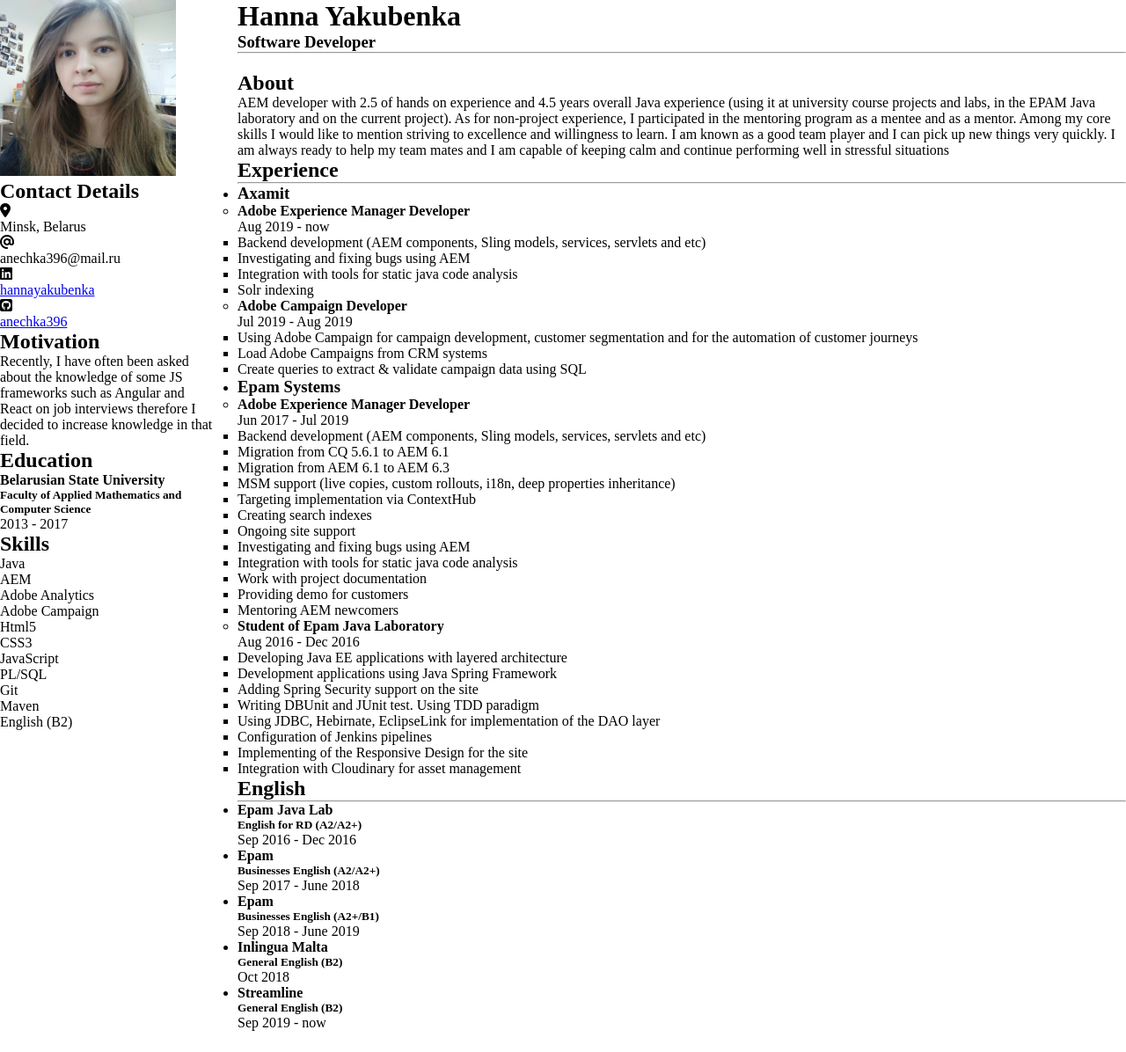
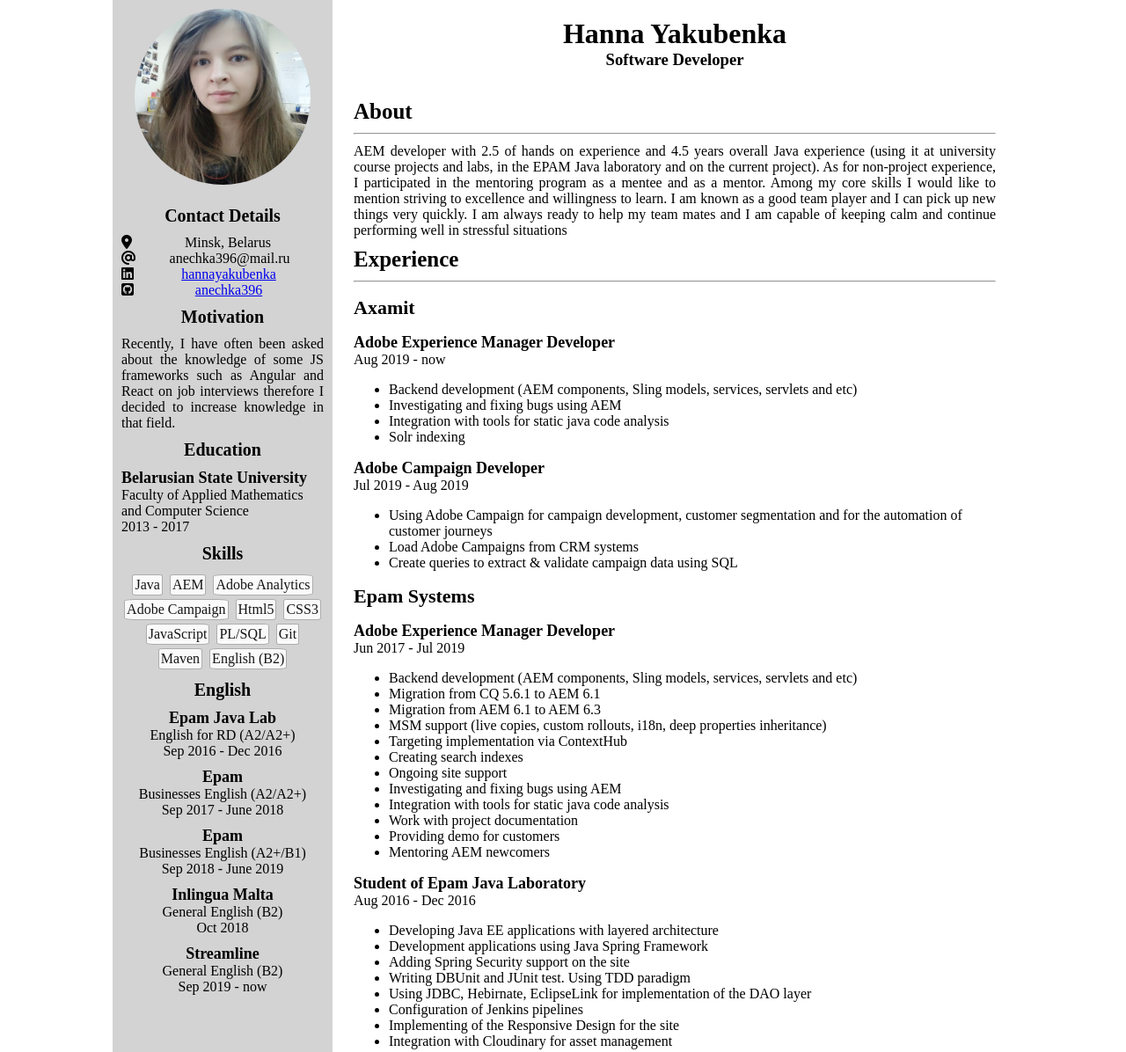
Before and after one commit to anechka396/rsschool-cv, a plain HTML site: page index.html in a window 1280 px wide. Shown: the top 1196 px of the page at 88% size. Before the commit the page ends 1172 px from the top, so only its background shows below. Drawn offline with Linux system fonts and the light colour scheme.

Commit message:
feat: add css styles

```diff
--- a/index.html
+++ b/index.html
@@ -12,11 +12,10 @@
   <header class="cv-header">
     <h1 class="cv-header__username">Hanna Yakubenka</h1>
     <h3 class="cv-header__user-title">Software Developer</h3>
-    <hr>
   </header>
   <aside>
     <figure class="cv-section-img">
-      <img class="cv-section-img__picture" src="./assets/images/profile_picture.jpg" alt="profile_picture" width="200">
+      <img class="cv-section-img__picture" src="./assets/images/profile_picture.jpg" alt="profile_picture">
     </figure>
     <section class="cv-aside-section cv-section-contacts">
       <h2 class="cv-aside-section__title">Contact Details</h2>
@@ -68,10 +67,41 @@
         <li class="cv-skills-list__item">English (B2)</li>
       </ul>
     </section>
+    <section class="cv-aside-section cv-section-english">
+      <h2 class="cv-aside-section__title">English</h2>
+      <ul class="cv-english-list">
+        <li class="cv-english-list__item">
+          <h4 class="cv-english-list__organization">Epam Java Lab</h4>
+          <h5 class="cv-english-list__course-name">English for RD (A2/A2+)</h5>
+          <span class="cv-english-list__years">Sep 2016 - Dec 2016</span>
+        </li>
+        <li class="cv-english-list__item">
+          <h4 class="cv-english-list__organization">Epam</h4>
+          <h5 class="cv-english-list__course-name">Businesses English (A2/A2+)</h5>
+          <span class="cv-english-list__years">Sep 2017 - June 2018</span>
+        </li>
+        <li class="cv-english-list__item">
+          <h4 class="cv-english-list__organization">Epam</h4>
+          <h5 class="cv-english-list__course-name">Businesses English (A2+/B1)</h5>
+          <span class="cv-english-list__years">Sep 2018 - June 2019</span>
+        </li>
+        <li class="cv-english-list__item">
+          <h4 class="cv-english-list__organization">Inlingua Malta</h4>
+          <h5 class="cv-english-list__course-name">General English (B2)</h5>
+          <span class="cv-english-list__years">Oct 2018</span>
+        </li>
+        <li class="cv-english-list__item">
+          <h4 class="cv-english-list__organization">Streamline</h4>
+          <h5 class="cv-english-list__course-name">General English (B2)</h5>
+          <span class="cv-english-list__years">Sep 2019 - now</span>
+        </li>
+      </ul>
+    </section>
   </aside>
   <main>
     <section class="cv-main-section cv-section-about">
       <h2 class="cv-main-section__title">About</h2>
+      <hr>
       <p class="cv-section-about__text">
         AEM developer with 2.5 of hands on experience and 4.5 years overall Java experience (using it at university
         course projects and labs, in the EPAM Java laboratory and on the current project). As for non-project
@@ -115,8 +145,8 @@
         </li>
         <li class="cv-experience-list__item">
           <h3 class="cv-experience-list__company-name">Epam Systems</h3>
-          <ul class="cv-experience-company-list">
-            <li class="cv-experience-company-list-item">
+          <ul class="cv-experience-roles-list">
+            <li class="cv-experience-roles-list-item">
               <h4 class="cv-experience-roles-list__role">Adobe Experience Manager Developer</h4>
               <span class="cv-experience-roles-list__ages">Jun 2017 - Jul 2019</span>
               <ul class="cv-experience-role-duties-list">
@@ -137,7 +167,7 @@
                 <li class="cv-experience-role-duties-list__item">Mentoring AEM newcomers</li>
               </ul>
             </li>
-            <li class="cv-experience-company-list-item">
+            <li class="cv-experience-roles-list-item">
               <h4 class="cv-experience-roles-list__role">Student of Epam Java Laboratory</h4>
               <span class="cv-experience-roles-list__ages">Aug 2016 - Dec 2016</span>
               <ul class="cv-experience-role-duties-list">
@@ -158,37 +188,6 @@
         </li>
       </ul>
     </section>
-    <section class="cv-main-section cv-section-english">
-      <h2 class="cv-main-section__title">English</h2>
-      <hr>
-      <ul class="cv-english-list">
-        <li class="cv-english-list__item">
-          <h4 class="cv-english-list__organization">Epam Java Lab</h4>
-          <h5 class="cv-english-list__course-name">English for RD (A2/A2+)</h5>
-          <span class="cv-english-list__years">Sep 2016 - Dec 2016</span>
-        </li>
-        <li class="cv-english-list__item">
-          <h4 class="cv-english-list__organization">Epam</h4>
-          <h5 class="cv-english-list__course-name">Businesses English (A2/A2+)</h5>
-          <span class="cv-english-list__years">Sep 2017 - June 2018</span>
-        </li>
-        <li class="cv-english-list__item">
-          <h4 class="cv-english-list__organization">Epam</h4>
-          <h5 class="cv-english-list__course-name">Businesses English (A2+/B1)</h5>
-          <span class="cv-english-list__years">Sep 2018 - June 2019</span>
-        </li>
-        <li class="cv-english-list__item">
-          <h4 class="cv-english-list__organization">Inlingua Malta</h4>
-          <h5 class="cv-english-list__course-name">General English (B2)</h5>
-          <span class="cv-english-list__years">Oct 2018</span>
-        </li>
-        <li class="cv-english-list__item">
-          <h4 class="cv-english-list__organization">Streamline</h4>
-          <h5 class="cv-english-list__course-name">General English (B2)</h5>
-          <span class="cv-english-list__years">Sep 2019 - now</span>
-        </li>
-      </ul>
-    </section>
   </main>
 </body>
 
--- a/style.css
+++ b/style.css
@@ -8,23 +8,133 @@
   display: grid;
   grid-template-areas: "aside header"
     "aside main";
-  grid-template-columns: 250px 1fr;
+  grid-template-columns: 250px 750px;
   grid-template-rows: auto 1fr;
-  justify-items: stretch;
-  align-items: stretch;
-  gap: 20px;
-  width: 100%;
-  max-height: 1024px;
+  gap: 24px;
+  justify-content: center;
 }
 
 header {
   grid-area: header;
+  padding: 20px 20px 0px 0px;
+  text-align: center;
 }
 
 aside {
   grid-area: aside;
+  padding: 10px;
+  background-color: lightgray;
 }
 
 main {
   grid-area: main;
+  padding: 0px 20px 20px 0px;
 }
+
+hr {
+  margin: 10px 0px;
+}
+
+.cv-section-img {
+  margin-bottom: 20px;
+  text-align: center;
+}
+
+.cv-section-img__picture {
+  width: 200px;
+  border-radius: 50%;
+}
+
+.cv-aside-section__title {
+  margin: 10px 0px;
+  text-align: center;
+  font-size: 20px;
+}
+
+.cv-main-section__title {
+  margin: 10px 0px;
+  font-size: 25px;
+}
+
+.cv-contacts-list__icon {
+  display: table;
+  float: left;
+}
+
+.cv-contacts-list__item {
+  display: table;
+  margin: auto;
+}
+
+.cv-section-motivation__text {
+  text-align: justify;
+}
+
+.cv-education-list {
+  list-style-type: none;
+}
+
+.cv-education-list__university, .cv-english-list__organization {
+  font-size: 18px;
+}
+
+.cv-education-list__faculty, .cv-english-list__course-name {
+  font-size: 16px;
+  font-weight: 400;
+}
+
+.cv-skills-list {
+  list-style-type: none;
+  text-align: center;
+}
+
+.cv-skills-list__item {
+  display: inline-block;
+  margin: 2px;
+  padding: 2px;
+  background-color: white;
+  border: 1px solid darkgray;
+  border-radius: 10%;
+  font-size: 16px;
+  opacity: 0.9;
+}
+
+.cv-english-list {
+  list-style-type: none;
+  text-align: center;
+}
+
+.cv-english-list__item {
+  margin: 10px 0px;
+}
+
+.cv-section-about__text {
+  text-align: justify;
+}
+
+.cv-experience-list, .cv-experience-roles-list {
+  list-style-type: none;
+  margin-block-start: 1em;
+  margin-block-end: 1em;
+}
+
+.cv-experience-list__company-name {
+  font-size: 22px;
+}
+
+.cv-experience-roles-list__role {
+  font-size: 18px;
+}
+
+.cv-experience-roles-list {
+  list-style-type: none;
+  margin-block-start: 1em;
+  margin-block-end: 1em;
+}
+
+.cv-experience-role-duties-list {
+  list-style-type: disc;
+  margin-block-start: 1em;
+  margin-block-end: 1em;
+  padding-left: 40px;
+}
```
